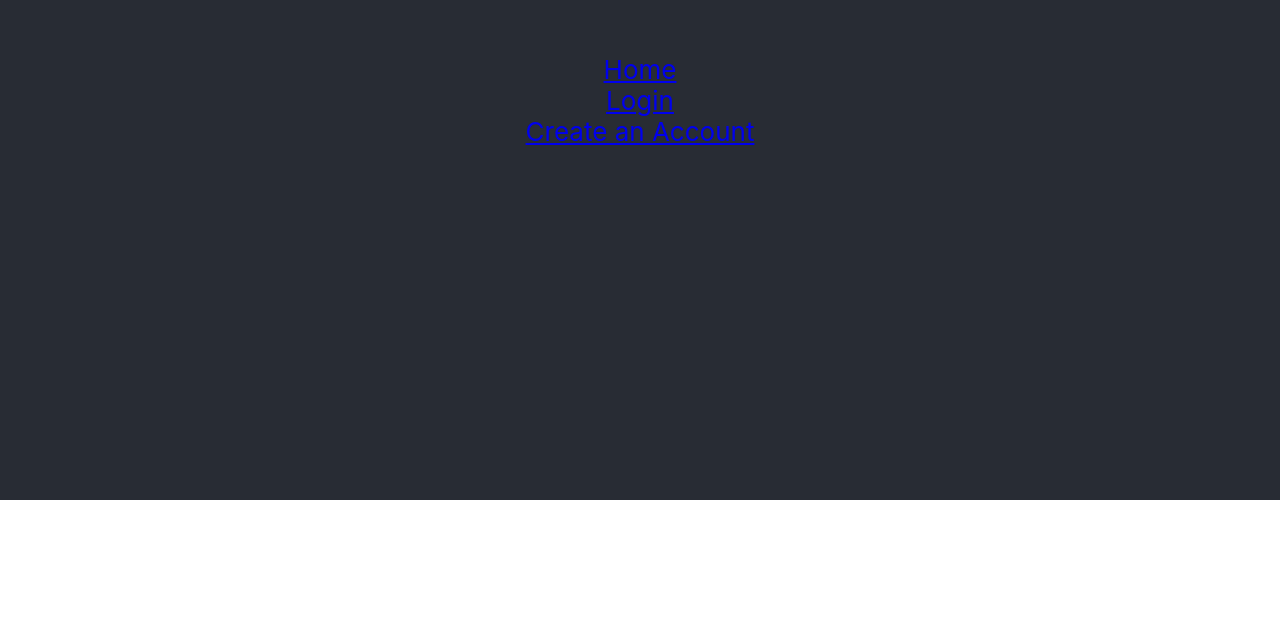
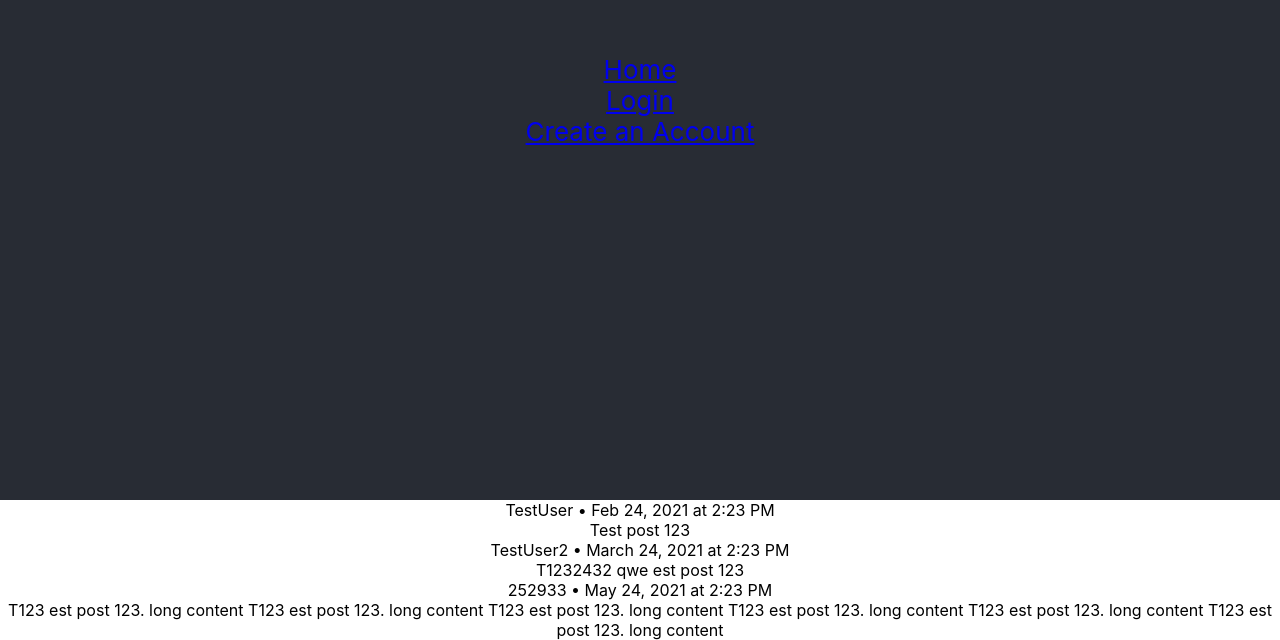
Before and after one commit to okvos/cmps262-team4, a React (Create React App) app in the folder cmps262-team4/: page / in a window 1280 px wide. Shown: the part 300-940 px from the top of the page. Before the commit the page ends 800 px from the top, so only its background shows below. Built offline with nearby package versions, Linux system fonts and the light colour scheme.

Commit message:
Add placeholder content

```diff
--- a/cmps262-team4/src/App.js
+++ b/cmps262-team4/src/App.js
@@ -9,6 +9,20 @@ function App() {
           <a href="/login">Login</a>
           <a href="/create">Create an Account</a>
       </header>
+        <div className="posts">
+            <div className="post">
+                <div className="post-header">TestUser • Feb 24, 2021 at 2:23 PM</div>
+                <div className="post-content">Test post 123</div>
+            </div>
+            <div className="post">
+                <div className="post-header">TestUser2 • March 24, 2021 at 2:23 PM</div>
+                <div className="post-content">T1232432 qwe est post 123</div>
+            </div>
+            <div className="post">
+                <div className="post-header">252933 • May 24, 2021 at 2:23 PM</div>
+                <div className="post-content">T123 est post 123. long content T123 est post 123. long content T123 est post 123. long content T123 est post 123. long content T123 est post 123. long content T123 est post 123. long content </div>
+            </div>
+        </div>
     </div>
   );
 }
```
